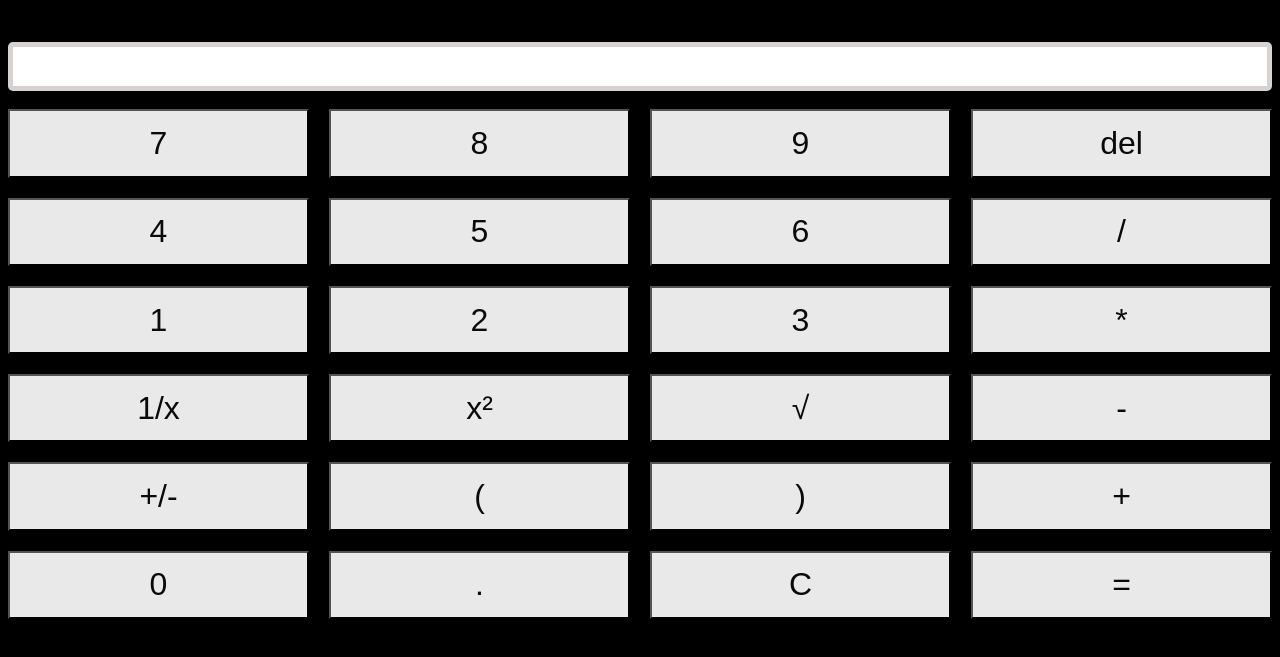
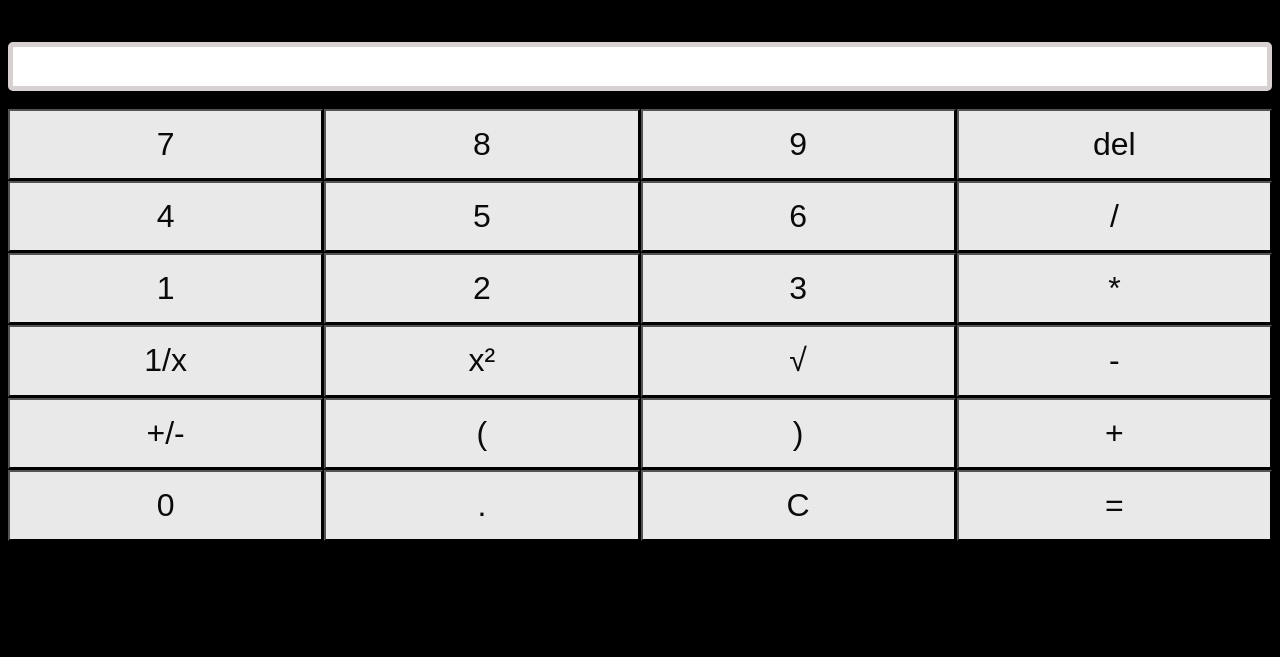
Before and after one commit to vasampavan/calculator, a plain HTML site: page index.html in a window 1280 px wide. Shown: the part 121-778 px from the top of the page. Drawn offline with Linux system fonts and the light colour scheme.

Commit message:
Update style.css

```diff
--- a/public/style.css
+++ b/public/style.css
@@ -2,8 +2,8 @@
     display:grid;
     grid-template-columns: repeat(4,1fr);
     grid-auto-flow:row;
-    grid-gap: 20px;
-    height: 65%;
+    grid-gap: 1px;
+    height:55%;
 
 }
 button{
```
